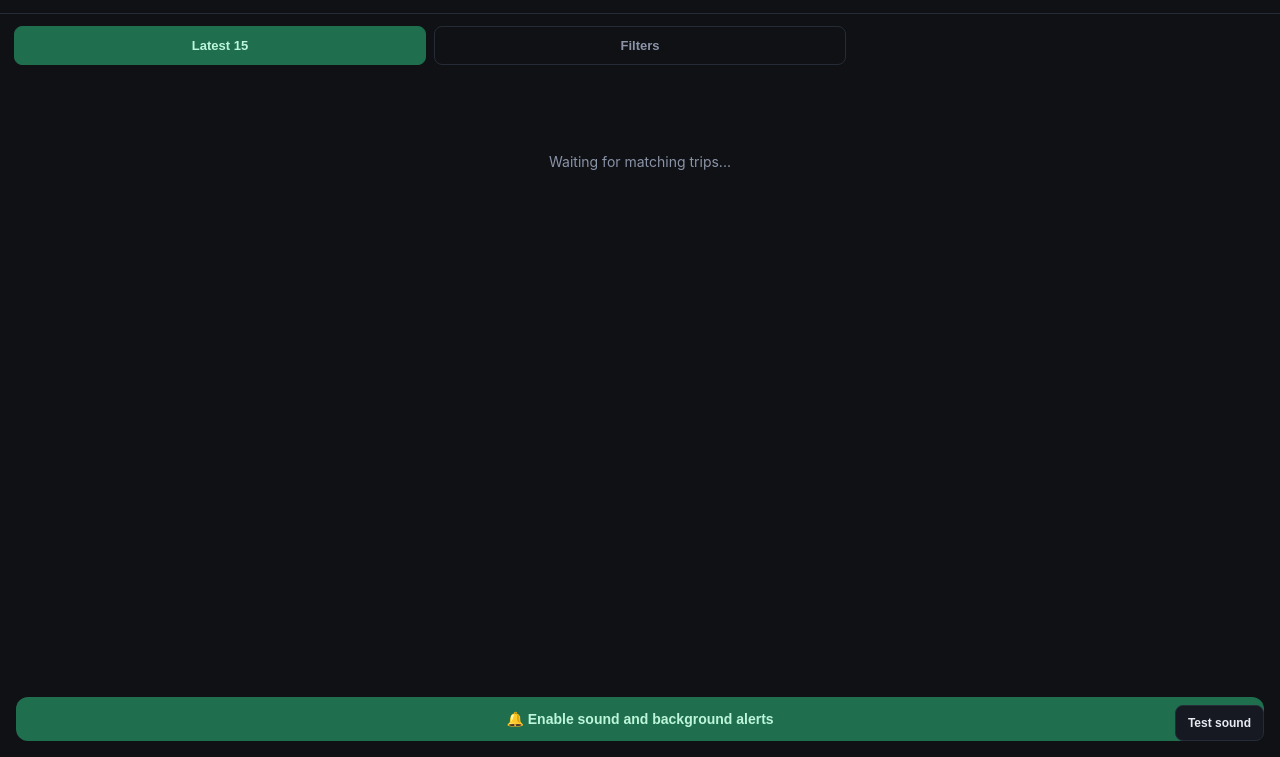
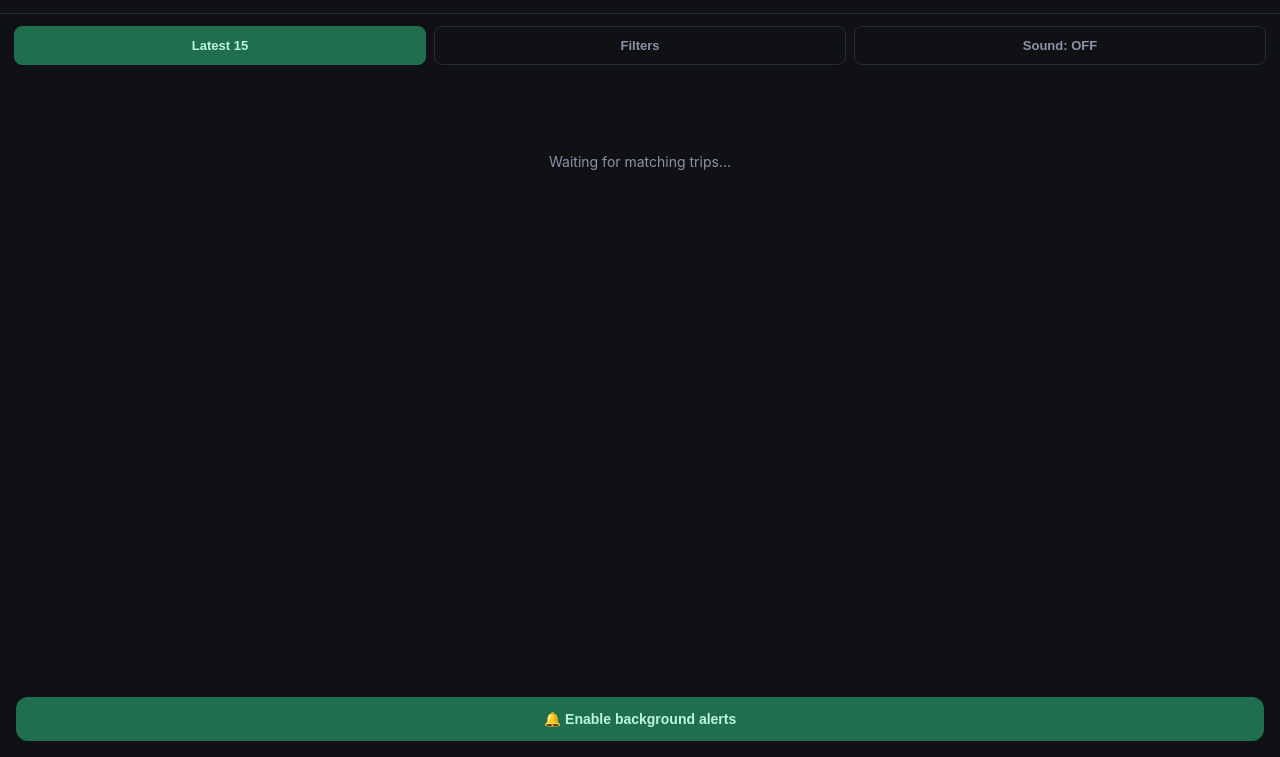
Before and after one commit to LakshanKavindu/Whatsapp-Trip-Monitor, a website: page mobile-pwa/index.html in a window 1280 px wide. Shown: the part 43-800 px from the top of the page. Drawn offline with nearby package versions, Linux system fonts and the light colour scheme; no server answers.

Commit message:
add sound on off button

```diff
--- a/mobile-pwa/app.js
+++ b/mobile-pwa/app.js
@@ -4,6 +4,7 @@ const statusDot = document.getElementById("statusDot");
 const enableSoundBtn = document.getElementById("enableSound");
 const alertSound = document.getElementById("alertSound");
 const pushStatus = document.getElementById("pushStatus");
+const soundToggle = document.getElementById("soundToggle");
 const pwaFilterForm = document.getElementById("pwaFilterForm");
 const pwaFilterList = document.getElementById("pwaFilterList");
 const filterEmpty = document.getElementById("filterEmpty");
@@ -53,7 +54,7 @@ if (localStorage.getItem("tripAlertsEnabled") === "true" || Notification.permiss
   enableSoundBtn.classList.add("hidden");
 }
 
-window.enableTripAlertSound = () => {
+window.enableTripAlertSound = (playPreview = true) => {
   alertSound.loop = true;
   alertSound.currentTime = 0;
   alertSound.play().then(() => {
@@ -61,9 +62,14 @@ window.enableTripAlertSound = () => {
     alertSound.currentTime = 0;
     soundEnabled = true;
     window.soundEnabled = true;
-    playAlertSound();
+    soundToggle.textContent = "Sound: ON";
+    soundToggle.classList.remove("sound-off");
+    soundToggle.classList.add("sound-on");
+    if (playPreview) playAlertSound();
   }).catch(() => {});
 };
+
+soundToggle.addEventListener("click", () => window.enableTripAlertSound());
 
 window.playTripAlertSound = () => {
   if (!soundEnabled) window.enableTripAlertSound();
--- a/mobile-pwa/index.html
+++ b/mobile-pwa/index.html
@@ -17,6 +17,7 @@
   <nav class="main-nav" aria-label="Main navigation">
     <button type="button" class="nav-btn active" data-view="latestView">Latest 15</button>
     <button type="button" class="nav-btn" data-view="filtersView">Filters</button>
+    <button type="button" id="soundToggle" class="nav-btn sound-off">Sound: OFF</button>
   </nav>
 
   <main>
@@ -43,8 +44,7 @@
 
   <!-- Tap-to-enable-sound banner: mobile browsers block audio until the
        user interacts with the page at least once. -->
-  <button type="button" id="enableSound" class="enable-sound-btn" onclick="window.startAlertSetup()">🔔 Enable sound and background alerts</button>
-  <button type="button" id="testSound" class="test-sound-btn" onclick="window.enableTripAlertSound()">Test sound</button>
+  <button type="button" id="enableSound" class="enable-sound-btn" onclick="window.startAlertSetup()">🔔 Enable background alerts</button>
   <p id="pushStatus" class="push-status" aria-live="polite"></p>
 
   <audio id="alertSound" preload="auto">
@@ -62,7 +62,7 @@
       const button = document.getElementById("enableSound");
       try {
         status.textContent = "Starting notification setup...";
-        if (window.enableTripAlertSound) window.enableTripAlertSound();
+        if (window.enableTripAlertSound) window.enableTripAlertSound(false);
         if (!window.isSecureContext) throw new Error("Open the HTTPS Netlify URL.");
         if (!window.Notification) throw new Error("This browser does not support notifications.");
         const permission = Notification.permission === "granted"
--- a/mobile-pwa/style.css
+++ b/mobile-pwa/style.css
@@ -133,18 +133,8 @@ header h1 { margin: 0; font-size: 20px; }
 }
 .enable-sound-btn.hidden { display: none; }
 
-.test-sound-btn {
-  position: fixed;
-  right: 16px;
-  bottom: 16px;
-  padding: 10px 12px;
-  border: 1px solid var(--border);
-  border-radius: 8px;
-  background: var(--card);
-  color: var(--text);
-  font-size: 12px;
-  font-weight: 700;
-}
+.nav-btn.sound-off { color: var(--muted); }
+.nav-btn.sound-on { color: #bdf5da; border-color: var(--accent-dim); background: var(--accent-dim); }
 
 .push-status {
   position: fixed;
```
